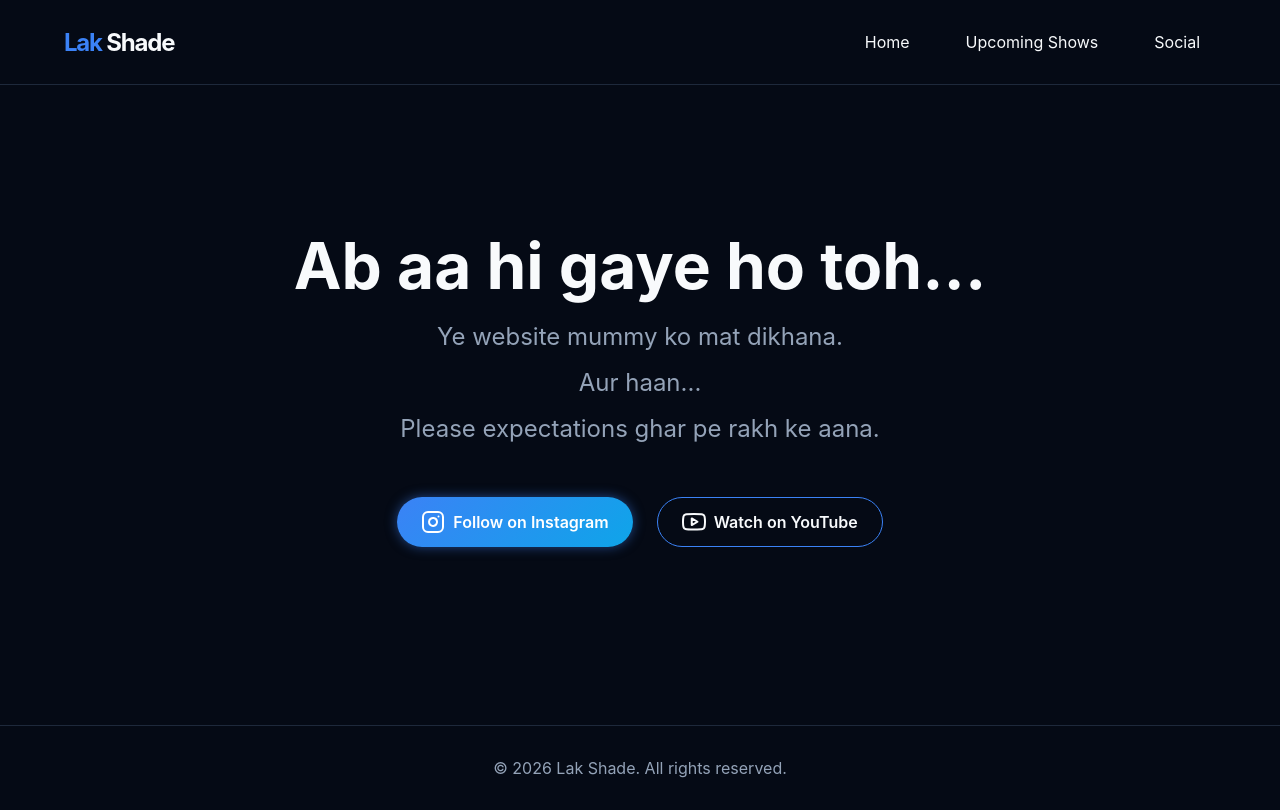
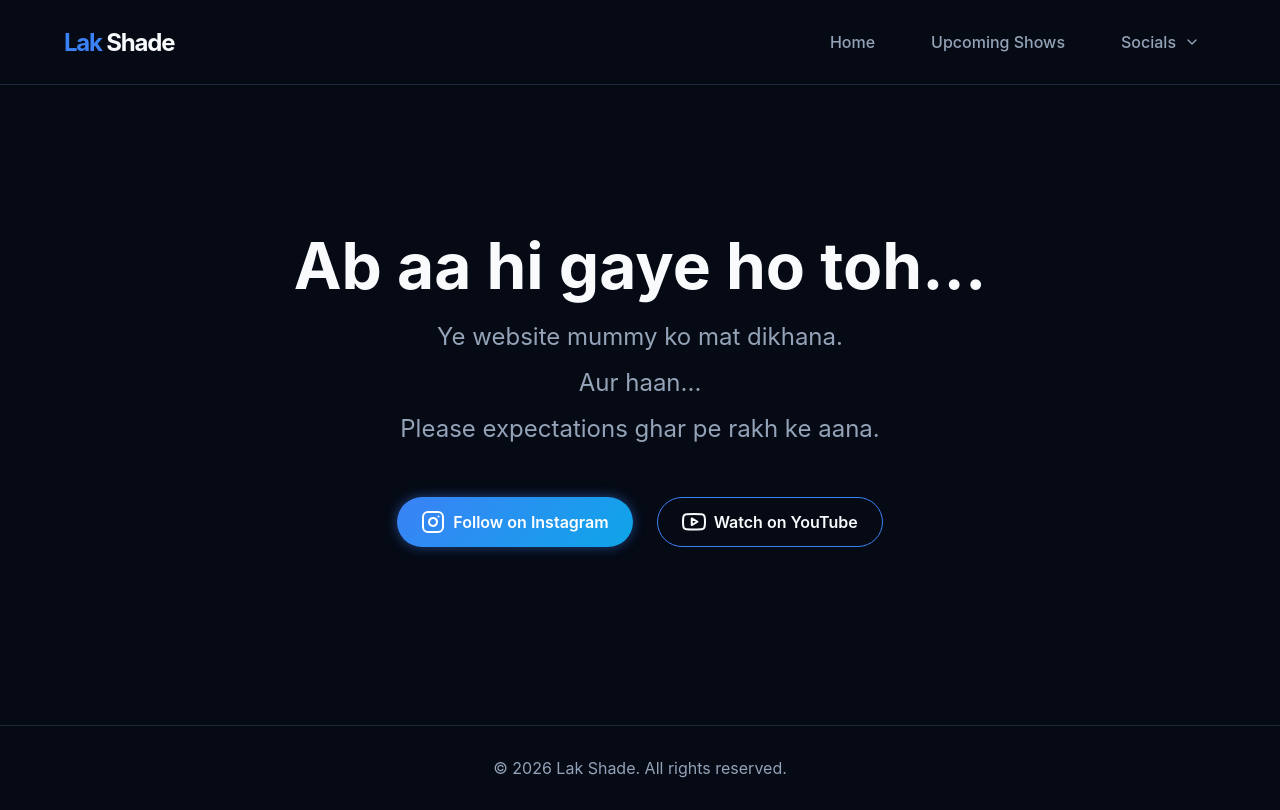
Before and after one commit to DIOXIDEHERE/lakshadecomic, a Next.js app: page / in a window 1280 px wide. Built offline with nearby package versions, Linux system fonts and the light colour scheme.

Commit message:
Add bouncy pop-up animation to nav links

```diff
--- a/src/app/globals.css
+++ b/src/app/globals.css
@@ -96,6 +96,22 @@ a {
   box-shadow: 0 5px 15px rgba(0,0,0,0.3);
 }
 
+/* Nav Links */
+.nav-link {
+  padding: 0.5rem 1rem;
+  border-radius: 9999px;
+  font-weight: 500;
+  transition: all 0.3s cubic-bezier(0.34, 1.56, 0.64, 1);
+  color: var(--color-text-muted);
+}
+
+.nav-link:hover {
+  color: var(--color-text);
+  background: rgba(255, 255, 255, 0.05);
+  transform: translateY(-4px) scale(1.05);
+  box-shadow: 0 8px 20px rgba(59, 130, 246, 0.2);
+}
+
 /* Forms */
 .input {
   width: 100%;
--- a/src/app/layout.tsx
+++ b/src/app/layout.tsx
@@ -1,6 +1,7 @@
 import type { Metadata } from "next";
 import "./globals.css";
 import Link from "next/link";
+import SocialDropdown from "@/components/SocialDropdown";
 
 export const metadata: Metadata = {
   title: "Lak Shade | Stand-Up Comic",
@@ -21,9 +22,9 @@ export default function RootLayout({
               <span style={{ color: "var(--color-primary)" }}>Lak</span> Shade
             </Link>
             <div style={{ display: "flex", gap: "1.5rem", alignItems: "center" }}>
-              <Link href="/" className="btn-outline" style={{ padding: "0.5rem 1rem", border: "none" }}>Home</Link>
-              <Link href="/shows" className="btn-outline" style={{ padding: "0.5rem 1rem", border: "none" }}>Upcoming Shows</Link>
-              <a href="https://www.instagram.com/lak.shade/" target="_blank" rel="noopener noreferrer" className="btn-outline" style={{ padding: "0.5rem 1rem", border: "none" }}>Social</a>
+              <Link href="/" className="nav-link">Home</Link>
+              <Link href="/shows" className="nav-link">Upcoming Shows</Link>
+              <SocialDropdown />
             </div>
           </div>
         </nav>
--- /dev/null
+++ b/src/components/SocialDropdown.tsx
@@ -0,0 +1,89 @@
+"use client";
+
+import { useState, useRef, useEffect } from "react";
+
+export default function SocialDropdown() {
+  const [isOpen, setIsOpen] = useState(false);
+  const dropdownRef = useRef<HTMLDivElement>(null);
+
+  // Close dropdown when clicking outside of it
+  useEffect(() => {
+    const handleClickOutside = (event: MouseEvent) => {
+      if (dropdownRef.current && !dropdownRef.current.contains(event.target as Node)) {
+        setIsOpen(false);
+      }
+    };
+    document.addEventListener("mousedown", handleClickOutside);
+    return () => document.removeEventListener("mousedown", handleClickOutside);
+  }, []);
+
+  return (
+    <div ref={dropdownRef} style={{ position: "relative" }}>
+      <button
+        onClick={() => setIsOpen(!isOpen)}
+        className="nav-link"
+        style={{
+          display: "flex",
+          alignItems: "center",
+          gap: "0.5rem",
+          background: "transparent",
+          cursor: "pointer",
+          fontSize: "1rem",
+          fontFamily: "inherit",
+          border: "none"
+        }}
+      >
+        Socials
+        <svg
+          width="16" height="16" viewBox="0 0 24 24" fill="none" stroke="currentColor" strokeWidth="2" strokeLinecap="round" strokeLinejoin="round"
+          style={{ transform: isOpen ? "rotate(180deg)" : "rotate(0deg)", transition: "transform 0.2s ease" }}
+        >
+          <polyline points="6 9 12 15 18 9"></polyline>
+        </svg>
+      </button>
+
+      {isOpen && (
+        <div style={{
+          position: "absolute",
+          top: "100%",
+          right: 0,
+          marginTop: "0.5rem",
+          background: "var(--color-surface)",
+          border: "1px solid var(--color-border)",
+          borderRadius: "0.5rem",
+          padding: "0.5rem",
+          display: "flex",
+          flexDirection: "column",
+          gap: "0.25rem",
+          minWidth: "150px",
+          boxShadow: "0 10px 25px rgba(0,0,0,0.5)",
+          zIndex: 50,
+          animation: "fadeIn 0.2s ease-out"
+        }}>
+          <a
+            href="https://www.instagram.com/lak.shade/"
+            target="_blank"
+            rel="noopener noreferrer"
+            onClick={() => setIsOpen(false)}
+            style={{ padding: "0.75rem 1rem", borderRadius: "0.25rem", color: "var(--color-text)", textDecoration: "none", transition: "background 0.2s" }}
+            onMouseOver={(e) => e.currentTarget.style.background = "var(--color-surface-hover)"}
+            onMouseOut={(e) => e.currentTarget.style.background = "transparent"}
+          >
+            Instagram
+          </a>
+          <a
+            href="https://www.youtube.com/@lakshade718"
+            target="_blank"
+            rel="noopener noreferrer"
+            onClick={() => setIsOpen(false)}
+            style={{ padding: "0.75rem 1rem", borderRadius: "0.25rem", color: "var(--color-text)", textDecoration: "none", transition: "background 0.2s" }}
+            onMouseOver={(e) => e.currentTarget.style.background = "var(--color-surface-hover)"}
+            onMouseOut={(e) => e.currentTarget.style.background = "transparent"}
+          >
+            YouTube
+          </a>
+        </div>
+      )}
+    </div>
+  );
+}
```
